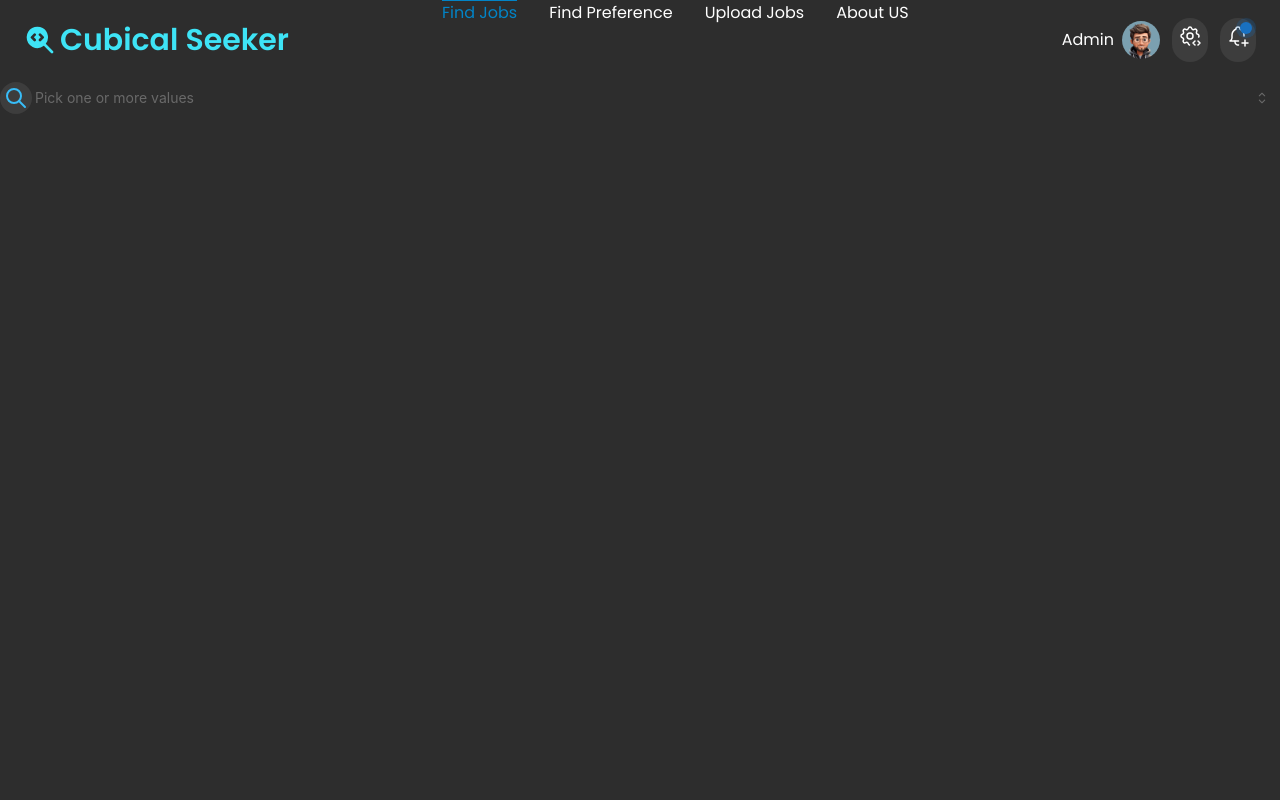
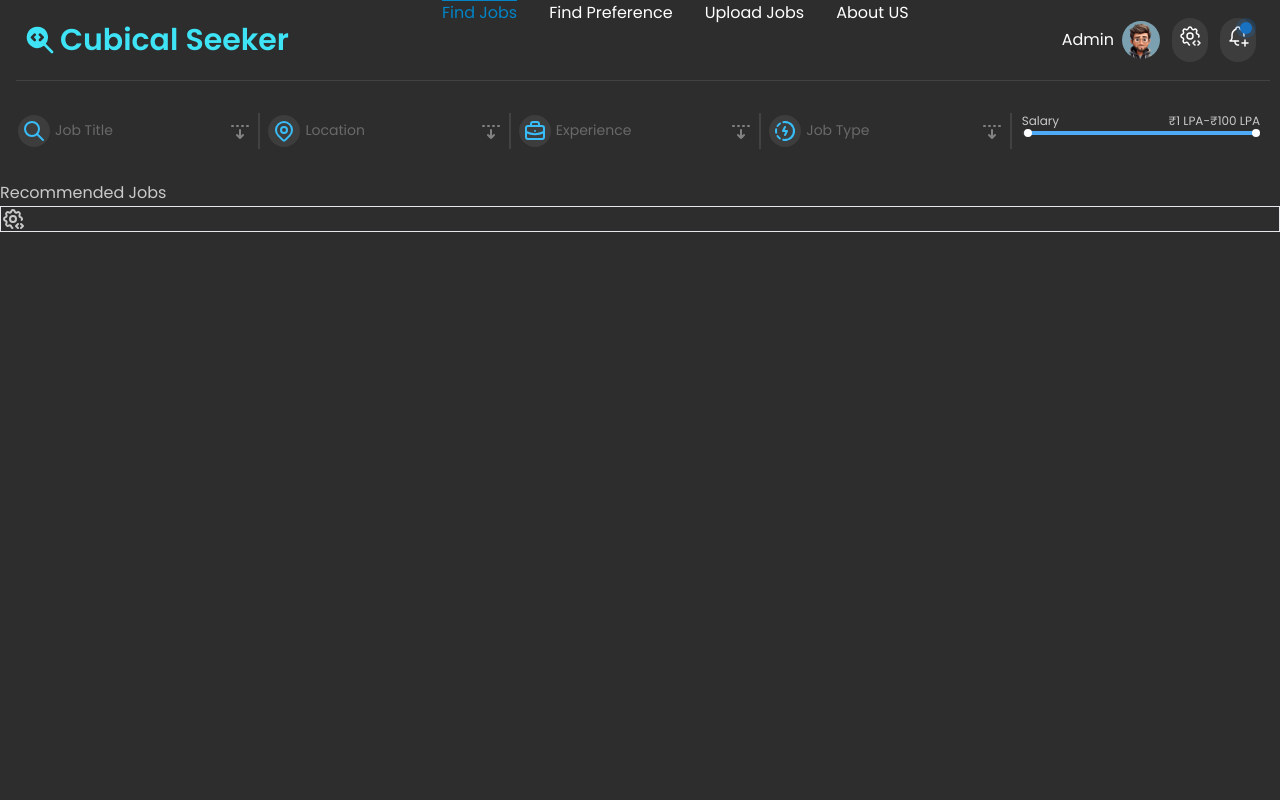
Before and after one commit to anshxpress/cubicalseeker, a React (Create React App) app in the folder cubicalseeker/: page /find-jobs in a window 1280 px wide. Shown: the top 800 px of the page. Built offline with nearby package versions, Linux system fonts and the light colour scheme.

Commit message:
components added

```diff
--- a/cubicalseeker/src/App.tsx
+++ b/cubicalseeker/src/App.tsx
@@ -16,10 +16,9 @@
     colors: {
       'sapphire': ['#f0f7fe','#ddedfc','#c3e0fa','#9acef6','#6bb3ef','#4894e9','#3378dd','#2a63cb','#264d9c','#264782','#1b2c50',
       ],
-      'mineShaft':['#e5fbfe','#d9f0f3','#b7dde2','#92cbd1','#73bbc2','#60b1b9','#52acb6','#4096a1','#328690','#17757e'
-      ],
-
-    }
+      'mineShaft':['#e5fbfe','#d9f0f3','#b7dde2','#92cbd1','#73bbc2','#60b1b9','#52acb6','#4096a1','#328690','#17757e']
+    },
+    fontFamily:"poppins, sans-serif"
   })
   return (
    <MantineProvider defaultColorScheme='dark'theme={theme}>
--- /dev/null
+++ b/cubicalseeker/src/Data/JobsData.tsx
@@ -0,0 +1,101 @@
+import { IconBriefcase, IconMapPin, IconRecharging, IconSearch } from "@tabler/icons-react";
+
+const dropdownData = [
+    { title: "Job Title", icon: IconSearch, options: ['Designer', 'Developer', 'Product Manager', 'Marketing Specialist', 'Data Analyst', 'Sales Executive', 'Content Writer', 'Customer Support'] },
+    { title: "Location", icon: IconMapPin, options: ['Delhi', 'New York', 'San Francisco', 'London', 'Berlin', 'Tokyo', 'Sydney', 'Toronto'] },
+    { title: "Experience", icon: IconBriefcase, options: ['Entry Level', 'Intermediate', 'Expert'] },
+    { title: "Job Type", icon: IconRecharging, options: ['Full Time', 'Part Time', 'Contract', 'Freelance', 'Internship'] }
+];
+
+const jobList = [
+    {
+      jobTitle: "Product Designer",
+      company: "Meta",
+      applicants: 25,
+      experience: "Entry Level",
+      jobType: "Full-Time",
+      location: "New York",
+      package: "32 LPA",
+      postedDaysAgo: 12,
+      description: "Meta is seeking a Product Designer to join our team. You'll be working on designing user-centric interfaces for our blockchain wallet platform. This is an excellent opportunity for entry-level designers to grow their skills in a dynamic environment."
+    },
+    {
+      jobTitle: "Sr. UX Designer",
+      company: "Netflix",
+      applicants: 14,
+      experience: "Expert",
+      jobType: "Part-Time",
+      location: "San Francisco",
+      package: "40 LPA",
+      postedDaysAgo: 5,
+      description: "Netflix is looking for a Sr. UX Designer to enhance our user experience on streaming platforms. Ideal candidates will have extensive experience in user research and interaction design, helping us to deliver engaging content to our global audience."
+    },
+    {
+      jobTitle: "Product Designer",
+      company: "Microsoft",
+      applicants: 58,
+      experience: "Intermediate",
+      jobType: "Full-Time",
+      location: "Remote",
+      package: "35 LPA",
+      postedDaysAgo: 4,
+      description: "Join Microsoft as a Product Designer and contribute to our new Lightspeed LA studio. We're looking for designers who can create intuitive and compelling gaming experiences. This is a remote position, offering flexibility and the opportunity to work with a leading technology company."
+    },
+    {
+      jobTitle: "Product Designer",
+      company: "Adobe",
+      applicants: 23,
+      experience: "Expert",
+      jobType: "Part-Time",
+      location: "Toronto",
+      package: "33 LPA",
+      postedDaysAgo: 22,
+      description: "Adobe is seeking a part-time Product Designer to help us enhance our user experience. You will work closely with our team to design features that make our platform more engaging and user-friendly. This role is perfect for experienced designers looking for flexible work hours."
+    },
+    {
+      jobTitle: "Backend Developer",
+      company: "Google",
+      applicants: 21,
+      experience: "Entry Level",
+      jobType: "Full-Time",
+      location: "Bangalore",
+      package: "38 LPA",
+      postedDaysAgo: 8,
+      description: "Google is hiring a Backend Developer to join our team in Bangalore. You'll be responsible for developing scalable backend systems that power our services. This role requires strong problem-solving skills and experience with modern backend technologies."
+    },
+    {
+      jobTitle: "SMM Manager",
+      company: "Spotify",
+      applicants: 73,
+      experience: "Intermediate",
+      jobType: "Full-Time",
+      location: "Delhi",
+      package: "34 LPA",
+      postedDaysAgo: 8,
+      description: "Spotify is looking for an SMM Manager to lead our social media marketing efforts in Delhi. You will create and manage campaigns to promote our music streaming service, engage with our audience, and drive growth. This role is ideal for creative marketers with a passion for music."
+    },
+    {
+      jobTitle: "Frontend Developer",
+      company: "Amazon",
+      applicants: 50,
+      experience: "Intermediate",
+      jobType: "Full-Time",
+      location: "Seattle",
+      package: "36 LPA",
+      postedDaysAgo: 10,
+      description: "Amazon is looking for a Frontend Developer to build and maintain our customer-facing applications. You will work with a dynamic team to create seamless and responsive web applications."
+    },
+    {
+      jobTitle: "iOS Developer",
+      company: "Apple",
+      applicants: 30,
+      experience: "Expert",
+      jobType: "Full-Time",
+      location: "Cupertino",
+      package: "42 LPA",
+      postedDaysAgo: 7,
+      description: "Apple is seeking an iOS Developer to join our team in Cupertino. You will work on developing cutting-edge applications for iOS devices, ensuring high performance and an exceptional user experience."
+    }
+  ];
+
+  export {dropdownData,jobList};
--- /dev/null
+++ b/cubicalseeker/src/FindJobs/JobCards.tsx
@@ -0,0 +1,6 @@
+const JobCards=() =>{
+    return <div>
+
+    </div>
+}
+export default JobCards;
--- /dev/null
+++ b/cubicalseeker/src/FindJobs/Jobs.tsx
@@ -0,0 +1,11 @@
+import Sort from "./Sort";
+
+const Jobs=() =>{
+    return <div>
+        <div>
+            <div>Recommended Jobs</div>
+            <Sort/>
+        </div>
+    </div>
+}
+export default Jobs;
--- a/cubicalseeker/src/FindJobs/Multiinput.tsx
+++ b/cubicalseeker/src/FindJobs/Multiinput.tsx
@@ -1,17 +1,20 @@
-import { useState } from 'react';
+import { useEffect, useState } from 'react';
 import { Checkbox, CheckIcon, Combobox, Group, Input, InputPlaceholder, Pill, PillsInput, PillsInputField, useCombobox } from '@mantine/core';
-import { IconSearch } from '@tabler/icons-react';
+import { IconFoldDown, IconSearch } from '@tabler/icons-react';
 
-const groceries = ['🍎 Apples', '🍌 Bananas', '🥦 Broccoli', '🥕 Carrots', '🍫 Chocolate'];
 
-const Multiinput=()=> {
+
+const Multiinput=(props:any)=> {
+  useEffect(()=>{
+    setData(props.options)
+  }, [])
   const combobox = useCombobox({
     onDropdownClose: () => combobox.resetSelectedOption(),
     onDropdownOpen: () => combobox.updateSelectedOptionIndex('active'),
   });
 
   const [search, setSearch] = useState('');
-  const [data, setData] = useState(groceries);
+  const [data, setData] = useState<string[]>([]);
   const [value, setValue] = useState<string[]>([]);
 
   const exactOptionMatch = data.some((item) => item === search);
@@ -48,7 +51,7 @@
             tabIndex={-1}
             style={{pointerEvents:'none'}}
             />
-          <span>{item}</span>
+          <span className='text-mine-shaft-300'>{item}</span>
         </Group>
       </Combobox.Option>
     ));
@@ -56,10 +59,10 @@
   return (
     <Combobox store={combobox} onOptionSubmit={handleValueSelect} withinPortal={false}>
       <Combobox.DropdownTarget>
-        <PillsInput variant='unstyled'  rightSection={<Combobox.Chevron />} onClick={() =>
+        <PillsInput variant='unstyled'  rightSection={<IconFoldDown />} onClick={() =>
             combobox.toggleDropdown()}
             leftSection={
-                <div className='text-sky-400 p-1 bg-mine-shaft-900 rounded-full mr-1'><IconSearch/></div>
+                <div className='text-sky-400 p-1 bg-mine-shaft-900 rounded-full mr-2'><props.icon/></div>
             }>
           <Pill.Group>
             {values.length > 0 ? (
@@ -70,7 +73,7 @@
                     )}
                 </>
             ):(
-                <Input.Placeholder>Pick one or more values </Input.Placeholder>
+                <Input.Placeholder className='text-mine-shaft-200'>{props.title}</Input.Placeholder>
             )}
           </Pill.Group>
         </PillsInput>
--- a/cubicalseeker/src/FindJobs/Searchbar.tsx
+++ b/cubicalseeker/src/FindJobs/Searchbar.tsx
@@ -1,8 +1,28 @@
+import { Divider, RangeSlider } from "@mantine/core";
+import { dropdownData } from "../Data/JobsData";
 import Multiinput from "./Multiinput";
+import { useState } from "react";
+import { IconCoinRupeeFilled } from "@tabler/icons-react";
 
 const Searchbar=()=>{
-    return <div>
-        <Multiinput/>
+    const [value, setValue] = useState<[number, number]>([1, 100]);
+    return <div className="flex px-5 py-8 ">
+        {
+            dropdownData.map((item,index)=><><div key={index} className="w-1/5">
+                <Multiinput {...item} />
+            </div><Divider mr="xs" size="sm" orientation="vertical" /></>)
+        }
+        <div className="w-1/5 [&_.mantine-Slider-label]:translate-y-10">
+        <div className="flex text-xs justify-between">
+            <div>Salary</div>
+            <div>&#8377;{value[0]} LPA-&#8377;{value[1]} LPA</div>
+            </div>
+        <RangeSlider color="blue.4" size="xs" value={value} labelTransitionProps={{
+          transition: 'skew-down',
+          duration: 150,
+          timingFunction: 'linear',
+        }} onChange={setValue} />
+        </div>
     </div>
 
 }
--- /dev/null
+++ b/cubicalseeker/src/FindJobs/Sort.tsx
@@ -0,0 +1,42 @@
+import { useState } from 'react';
+import { Button, Combobox, useCombobox, Text, Box } from '@mantine/core';
+import { IconSettingsCode } from '@tabler/icons-react';
+
+const opt = ['Relevance', 'Most Recent', 'Salary (high - low)', 'Salary (low - high)'];
+
+const Sort=() => {
+  const [selectedItem, setSelectedItem] = useState<string | null>(null);
+  const combobox = useCombobox({
+    onDropdownClose: () => combobox.resetSelectedOption(),
+  });
+
+  const options = opt.map((item) => (
+    <Combobox.Option value={item} key={item}>
+      {item}
+    </Combobox.Option>
+  ));
+
+  return (
+      <Combobox
+        store={combobox}
+        width={250}
+        position="bottom-start"
+        withArrow
+        onOptionSubmit={(val) => {
+          setSelectedItem(val);
+          combobox.closeDropdown();
+        }}
+      >
+        <Combobox.Target>
+          <div className='border border-sky-blue-400'>
+            {selectedItem} <IconSettingsCode/>
+          </div>
+        </Combobox.Target>
+
+        <Combobox.Dropdown>
+          <Combobox.Options>{options}</Combobox.Options>
+        </Combobox.Dropdown>
+      </Combobox>
+  );
+}
+export default Sort;
--- a/cubicalseeker/src/footer/Footer.tsx
+++ b/cubicalseeker/src/footer/Footer.tsx
@@ -4,7 +4,7 @@
 import { link } from "fs";
 
 const Footer=()=>{
-    return <div className="pd-20 pb-5 flex gap-5 justify-around bg-mine-shaft-950 font-['poppins']">
+    return <div className="pd-20 py-10 flex gap-5 justify-around bg-mine-shaft-950 font-['poppins']">
         <div className="w-1/4 flex flex-col gap-4">
         <div className="flex gap-1 items-center text-sapphire-400">
             <IconZoomCodeFilled className="h-6 w-6"stroke={1.25} />
--- a/cubicalseeker/src/pages/Findjobs.tsx
+++ b/cubicalseeker/src/pages/Findjobs.tsx
@@ -1,9 +1,13 @@
+import { Divider } from "@mantine/core";
 import Searchbar from "../FindJobs/Searchbar";
+import Jobs from "../FindJobs/Jobs";
 
 const Findjobs=()=>{
     return(
         <div className="min-h-screen bg-mine-shaft-950 font-['poppins']">
+            <Divider mr="xs" mx="md"/>
             <Searchbar/>
+            <Jobs/>
             <div></div>
 
         </div>
```
